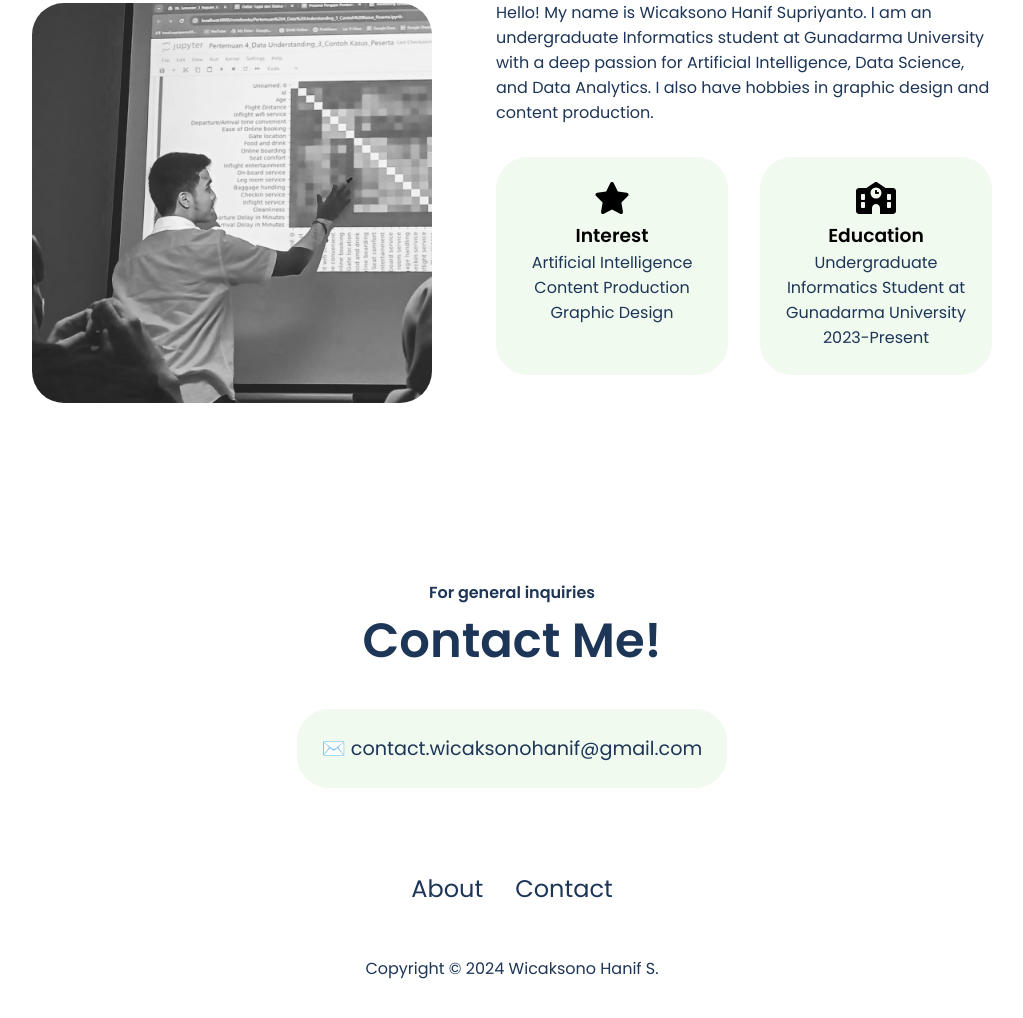
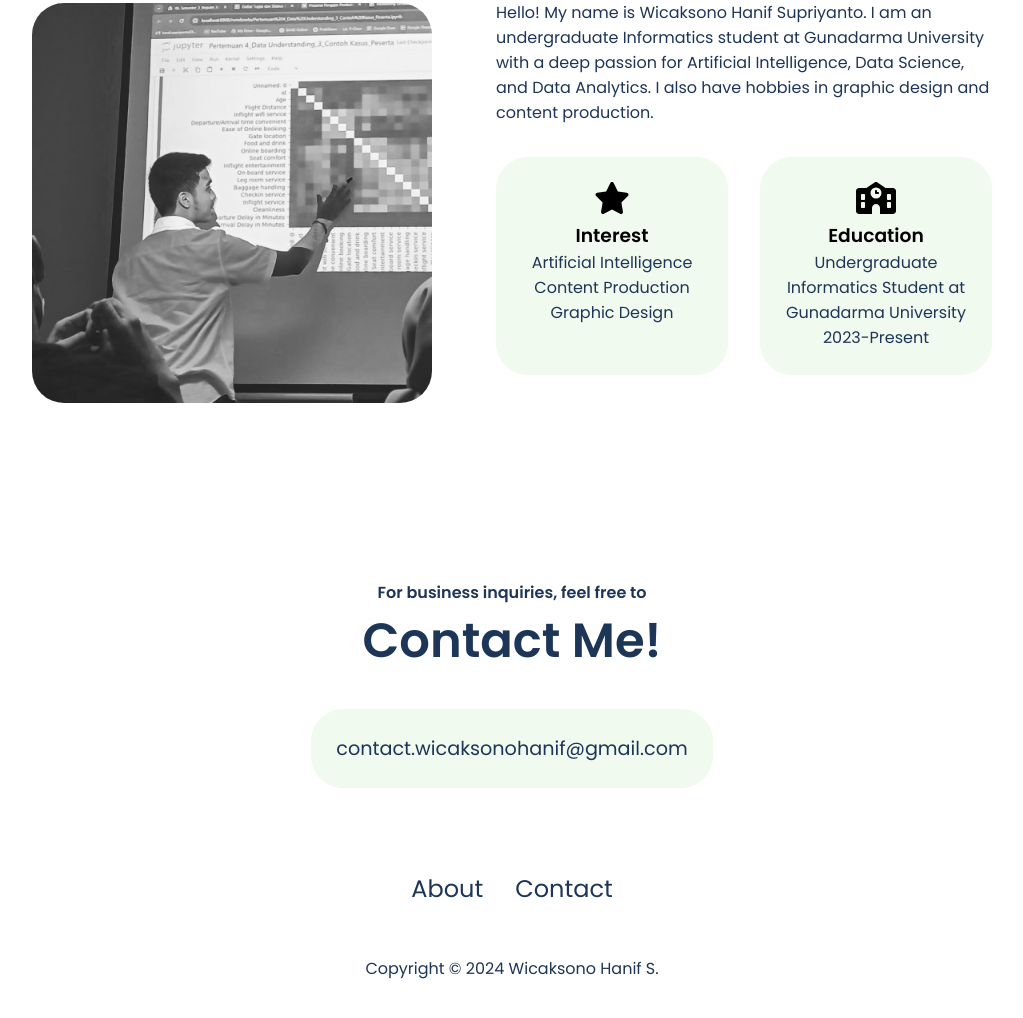
Before and after one commit to wicaksonohanif/wicaksonohanif-hub, a plain HTML site: page index.html in a window 1280 px wide. Shown: the part 1116-2134 px from the top of the page, without its empty margins (128-1151 px from the left). Drawn offline with Linux system fonts and the light colour scheme.

Commit message:
fine tune 2

```diff
--- a/index.html
+++ b/index.html
@@ -203,11 +203,11 @@
 
     <!-- contact -->
     <section id="contact">
-    <p class="section__text__p1">For general inquiries</p>
+    <p class="section__text__p1">For business inquiries, feel free to</p>
     <h1 class="title">Contact Me!</h1>
     <div class="contact-info-upper-container">
         <div class="contact-info-container">
-        <p><a href="mailto:contact.wicaksonohanif@gmail.com">✉️ contact.wicaksonohanif@gmail.com</a></p>
+        <p><a href="mailto:contact.wicaksonohanif@gmail.com">contact.wicaksonohanif@gmail.com</a></p>
         </div>
     </div>
     </section>
```
